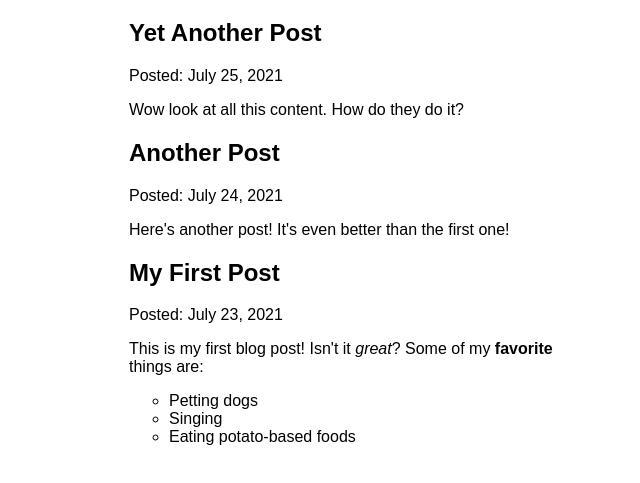
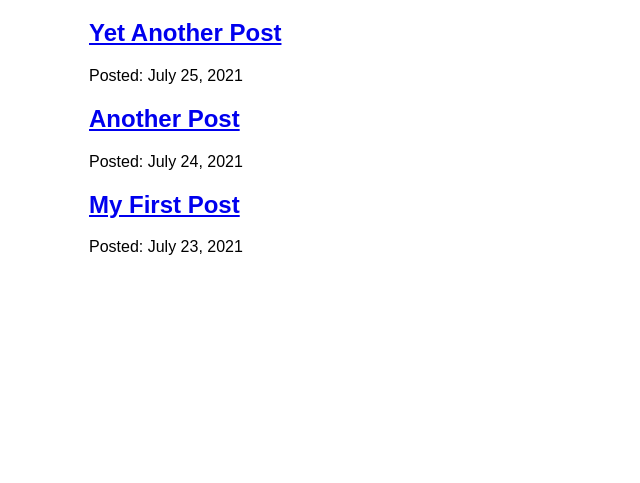
Before and after one commit to mterczynski/gatsby-tutorial, a Gatsby site: page /blog in a window 1280 px wide. Shown: the part 175-658 px from the top of the page, without its empty margins (301-941 px from the left). Built offline with nearby package versions, Linux system fonts and the light colour scheme; Gatsby itself is replaced by a stand-in of ours.

Commit message:
Finished Gatsby Tutorial Part 6

```diff
--- a/src/pages/blog.tsx
+++ b/src/pages/blog/index.tsx
@@ -1,43 +1,36 @@
 import * as React from 'react'
-import Layout from '../components/layout'
-import { graphql } from 'gatsby'
-import { MDXRenderer } from 'gatsby-plugin-mdx'
+import { graphql, Link } from 'gatsby'
+import Layout from '../../components/layout'
 
 const BlogPage = ({ data }) => {
   return (
     <Layout pageTitle="My Blog Posts">
-      <ul>
       {
-        data.allMdx.nodes.map((node) => (
+        data.allMdx.nodes.map(node => (
           <article key={node.id}>
-            <h2>{node.frontmatter.title}</h2>
+            <h2>
+              <Link to={`/blog/${node.slug}`}>
+                {node.frontmatter.title}
+              </Link>
+            </h2>
             <p>Posted: {node.frontmatter.date}</p>
-            <MDXRenderer>
-              {node.body}
-            </MDXRenderer>
           </article>
         ))
       }
-      </ul>
     </Layout>
   )
 }
 
 export const query = graphql`
-  {
+  query {
     allMdx(sort: {fields: frontmatter___date, order: DESC}) {
       nodes {
-        parent {
-          ... on File {
-            modifiedTime(formatString: "MMMM D, YYYY")
-          }
-        }
         frontmatter {
+          date(formatString: "MMMM D, YYYY")
           title
-          date(formatString: "MMMM D, YYYY")
         }
         id
-        body
+        slug
       }
     }
   }
--- a/src/pages/index.tsx
+++ b/src/pages/index.tsx
@@ -7,7 +7,6 @@
 // Step 2: Define your component
 const IndexPage = () => {
   return (
-
     <Layout pageTitle="Home Page">
       <p>I'm making this by following the Gatsby Tutorial.</p>
       <StaticImage
```
Also changed, not shown: src/pages/blog/{mdx.slug}.tsx (added, +28 -0 lines).
